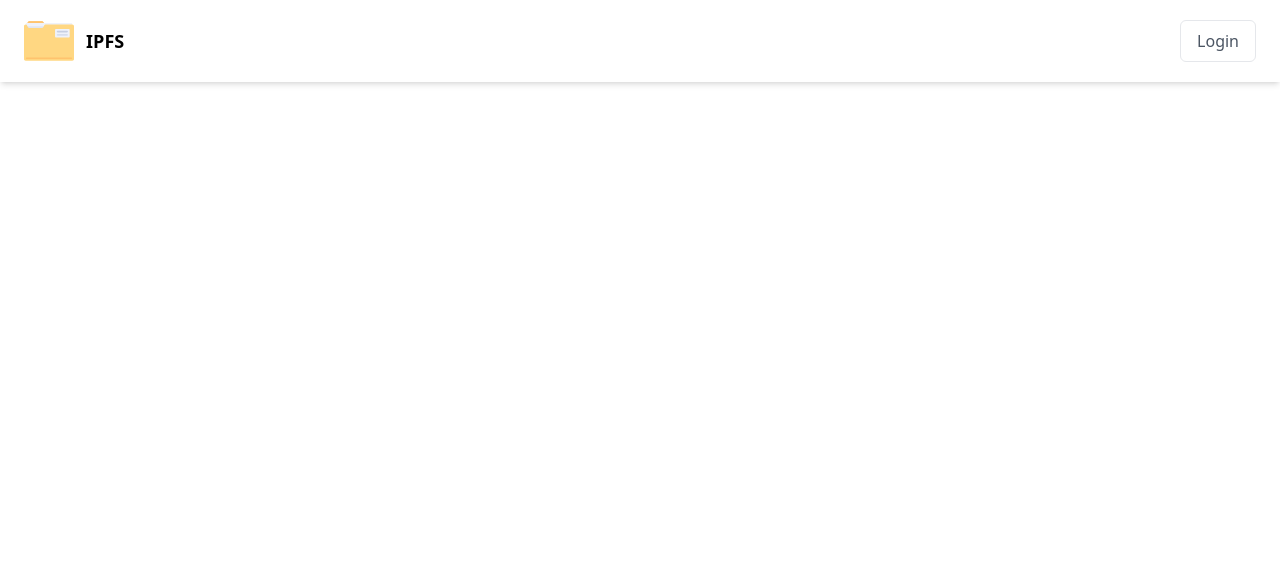
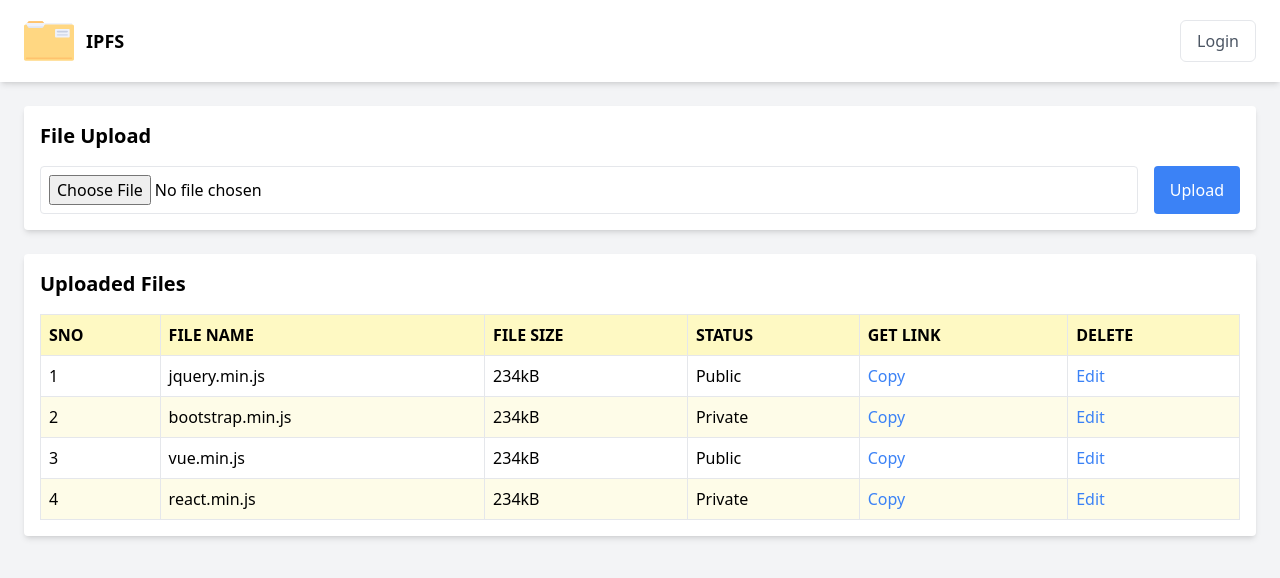
Before and after one commit to HarshitSahu01/ipfs-decentralised-cdn, a Vue app in the folder frontend/: page /upload in a window 1280 px wide. Before the commit this address had no page. Shown: the top 578 px of the page. Built offline with nearby package versions, Linux system fonts and the light colour scheme; what vue3-google-login would draw is missing.

Commit message:
modified:   frontend/package-lock.json 	modified:   frontend/src/Pages/TestUploadPage.vue 	modified:   frontend/src/router/index.js

```diff
--- a/frontend/src/Pages/TestUploadPage.vue
+++ b/frontend/src/Pages/TestUploadPage.vue
@@ -0,0 +1,84 @@
+<template>
+    <div class="p-6 bg-gray-100 min-h-screen">
+      <div class="bg-white p-4 rounded shadow-md">
+        <h2 class="text-xl font-bold mb-4">File Upload</h2>
+        <form @submit.prevent="uploadFile" enctype="multipart/form-data" class="flex gap-4">
+          <input type="file" @change="handleFileChange" class="border p-2 rounded w-full" />
+          <button type="submit" class="bg-blue-500 text-white px-4 py-2 rounded">Upload</button>
+        </form>
+      </div>
+
+      <div class="mt-6 bg-white p-4 rounded shadow-md">
+        <h2 class="text-xl font-bold mb-4">Uploaded Files</h2>
+        <table class="w-full border-collapse">
+          <thead>
+            <tr class="bg-yellow-100">
+              <th class="p-2 border">SNO</th>
+              <th class="p-2 border">FILE NAME</th>
+              <th class="p-2 border">FILE SIZE</th>
+              <th class="p-2 border">STATUS</th>
+              <th class="p-2 border">GET LINK</th>
+              <th class="p-2 border">DELETE</th>
+            </tr>
+          </thead>
+          <tbody>
+            <tr v-for="(file, index) in files" :key="file.name" :class="index % 2 === 0 ? 'bg-white' : 'bg-yellow-50'">
+              <td class="p-2 border">{{ index + 1 }}</td>
+              <td class="p-2 border">{{ file.name }}</td>
+              <td class="p-2 border">{{ file.size }}</td>
+              <td class="p-2 border">{{ file.status }}</td>
+              <td class="p-2 border text-blue-500 cursor-pointer" @click="copyLink(file.link)">Copy</td>
+              <td class="p-2 border text-blue-500 cursor-pointer" @click="editFile(file)">Edit</td>
+            </tr>
+          </tbody>
+        </table>
+      </div>
+    </div>
+  </template>
+
+  <script setup>
+  import { ref } from 'vue';
+
+  const files = ref([
+    { name: 'jquery.min.js', size: '234kB', status: 'Public', link: '#', editable: true },
+    { name: 'bootstrap.min.js', size: '234kB', status: 'Private', link: '#', editable: true },
+    { name: 'vue.min.js', size: '234kB', status: 'Public', link: '#', editable: true },
+    { name: 'react.min.js', size: '234kB', status: 'Private', link: '#', editable: true }
+  ]);
+
+  const selectedFile = ref(null);
+
+  const handleFileChange = (event) => {
+    selectedFile.value = event.target.files[0];
+  };
+
+  const uploadFile = async () => {
+    if (!selectedFile.value) return;
+    const formData = new FormData();
+    formData.append('file', selectedFile.value);
+    try {
+      await fetch('/api/testUpload', {
+        method: 'POST',
+        body: formData,
+      });
+      alert('File uploaded successfully');
+    } catch (error) {
+      console.error(error);
+    }
+  };
+
+  const copyLink = (link) => {
+    navigator.clipboard.writeText(link);
+    alert('Link copied!');
+  };
+
+  const editFile = (file) => {
+    alert(`Editing ${file.name}`);
+  };
+  </script>
+
+  <style>
+  th, td {
+    text-align: left;
+  }
+  </style>
--- a/frontend/src/router/index.js
+++ b/frontend/src/router/index.js
@@ -3,6 +3,7 @@ import HomePage from '../Pages/HomePage.vue'
 import LoginPage from '../Pages/LoginPage.vue'
 import DashboardPage from '../Pages/DashboardPage.vue'
 import RegisterPage from '../Pages/RegisterPage.vue'
+import TestUploadPage from '../Pages/TestUploadPage.vue'
 
 const router = createRouter({
   history: createWebHistory(import.meta.env.BASE_URL),
@@ -27,6 +28,11 @@ const router = createRouter({
       name: 'dashbaord',
       component: DashboardPage
     },
+    {
+      path: '/upload',
+      name: 'upload',
+      component: TestUploadPage
+    }
     // {
     //   path: '/about',
     //   name: 'about',
```
Also changed, not shown: 1 other file (tests, documents, lock files or other folders).
